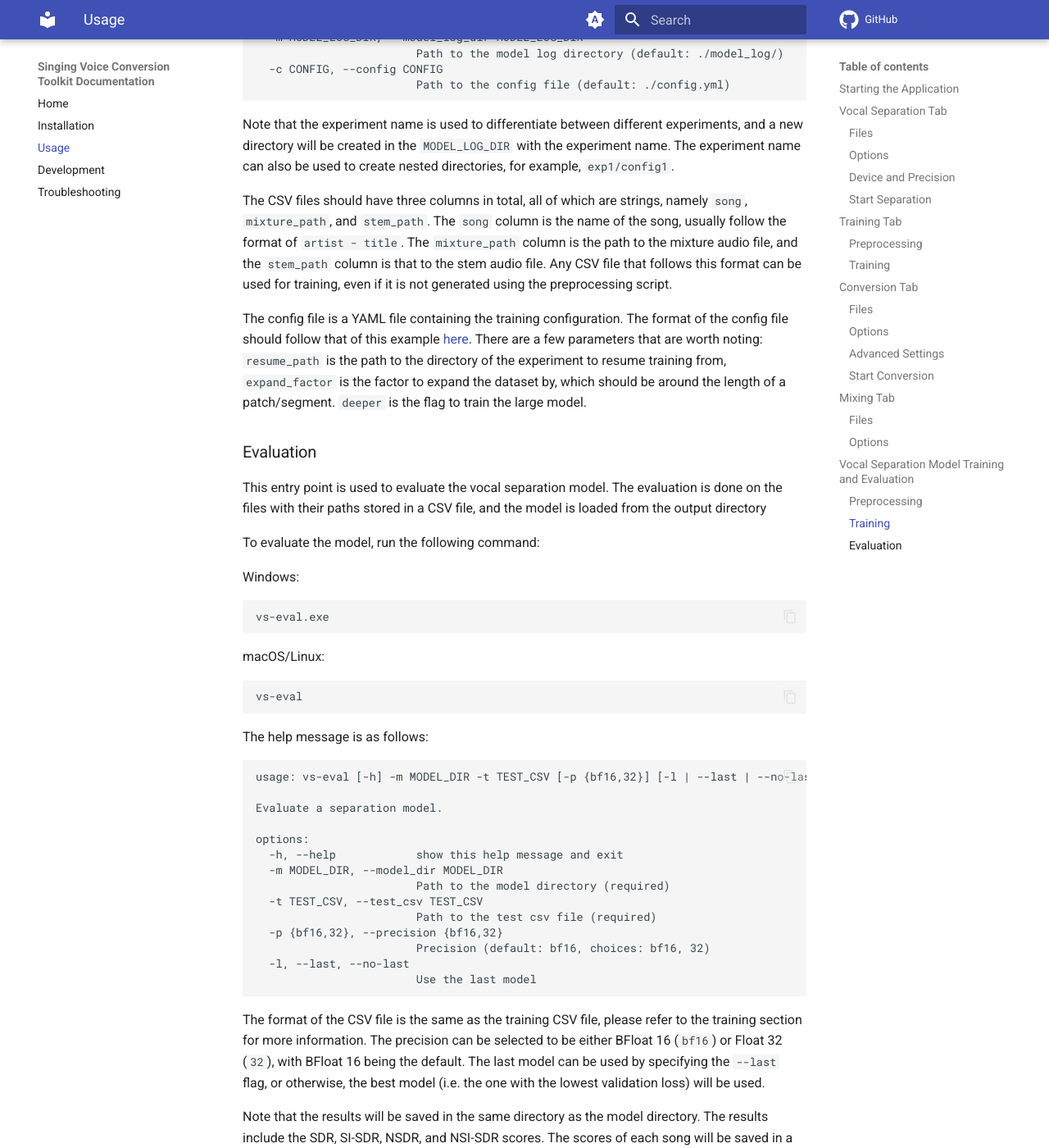
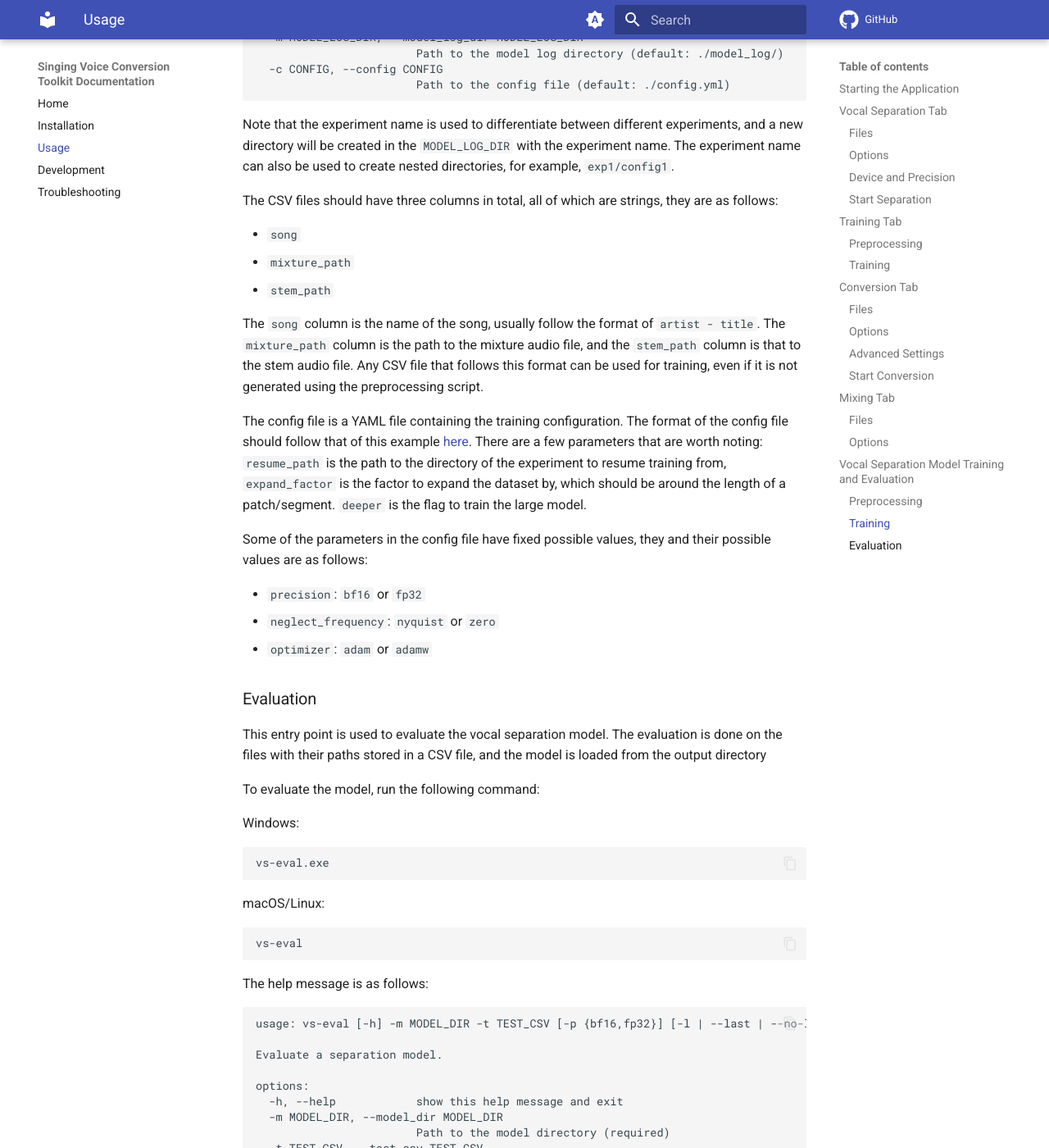
Before and after one commit to jljl1337/svc-toolkit, an MkDocs documentation site: the page built from docs/usage.md, in a window 1280 px wide and 1400 px high, scrolled down 8861 px. Shown: the whole window at 82% size. Built offline with MkDocs 1.6.1 and Material for MkDocs 9.7.7, drawn with Linux system fonts in a browser that asks for light colours; comment, search, counter and statistics services are not loaded; some of the changed text lies outside the part shown.

Commit message:
Use constants for precision as well, add config file param options

````diff
--- a/docs/usage.md
+++ b/docs/usage.md
@@ -262,12 +262,17 @@ and a new directory will be created in the `MODEL_LOG_DIR` with the experiment n
 The experiment name can also be used to create nested directories, for example,
 `exp1/config1`.
 
-The CSV files should have three columns in total, all of which are strings, namely
-`song`, `mixture_path`, and `stem_path`. The `song` column is the name of the song,
-usually follow the format of `artist - title`. The `mixture_path` column is the path
-to the mixture audio file, and the `stem_path` column is that to the stem audio file.
-Any CSV file that follows this format can be used for training, even if it is not
-generated using the preprocessing script.
+The CSV files should have three columns in total, all of which are strings, they
+are as follows:
+
+* `song`
+* `mixture_path`
+* `stem_path`
+
+The `song` column is the name of the song, usually follow the format of `artist - title`.
+The `mixture_path` column is the path to the mixture audio file, and the `stem_path`
+column is that to the stem audio file. Any CSV file that follows this format can
+be used for training, even if it is not generated using the preprocessing script.
 
 The config file is a YAML file containing the training configuration. The format
 of the config file should follow that of this example [here](https://github.com/jljl1337/svc-toolkit/blob/main/config.yml).
@@ -275,6 +280,13 @@ There are a few parameters that are worth noting: `resume_path` is the path to t
 directory of the experiment to resume training from, `expand_factor` is the factor
 to expand the dataset by, which should be around the length of a patch/segment.
 `deeper` is the flag to train the large model.
+
+Some of the parameters in the config file have fixed possible values, they and their
+possible values are as follows:
+
+* `precision`: `bf16` or `fp32`
+* `neglect_frequency`: `nyquist` or `zero`
+* `optimizer`: `adam` or `adamw`
 
 ### Evaluation
 
@@ -299,7 +311,7 @@ vs-eval
 The help message is as follows:
 
 ```
-usage: vs-eval [-h] -m MODEL_DIR -t TEST_CSV [-p {bf16,32}] [-l | --last | --no-last]
+usage: vs-eval [-h] -m MODEL_DIR -t TEST_CSV [-p {bf16,fp32}] [-l | --last | --no-last]
 
 Evaluate a separation model.
 
@@ -309,8 +321,8 @@ options:
                         Path to the model directory (required)
   -t TEST_CSV, --test_csv TEST_CSV
                         Path to the test csv file (required)
-  -p {bf16,32}, --precision {bf16,32}
-                        Precision (default: bf16, choices: bf16, 32)
+  -p {bf16,fp32}, --precision {bf16,fp32}
+                        Precision (default: bf16)
   -l, --last, --no-last
                         Use the last model
 ```
````
Also changed, not shown: 4 other files.
